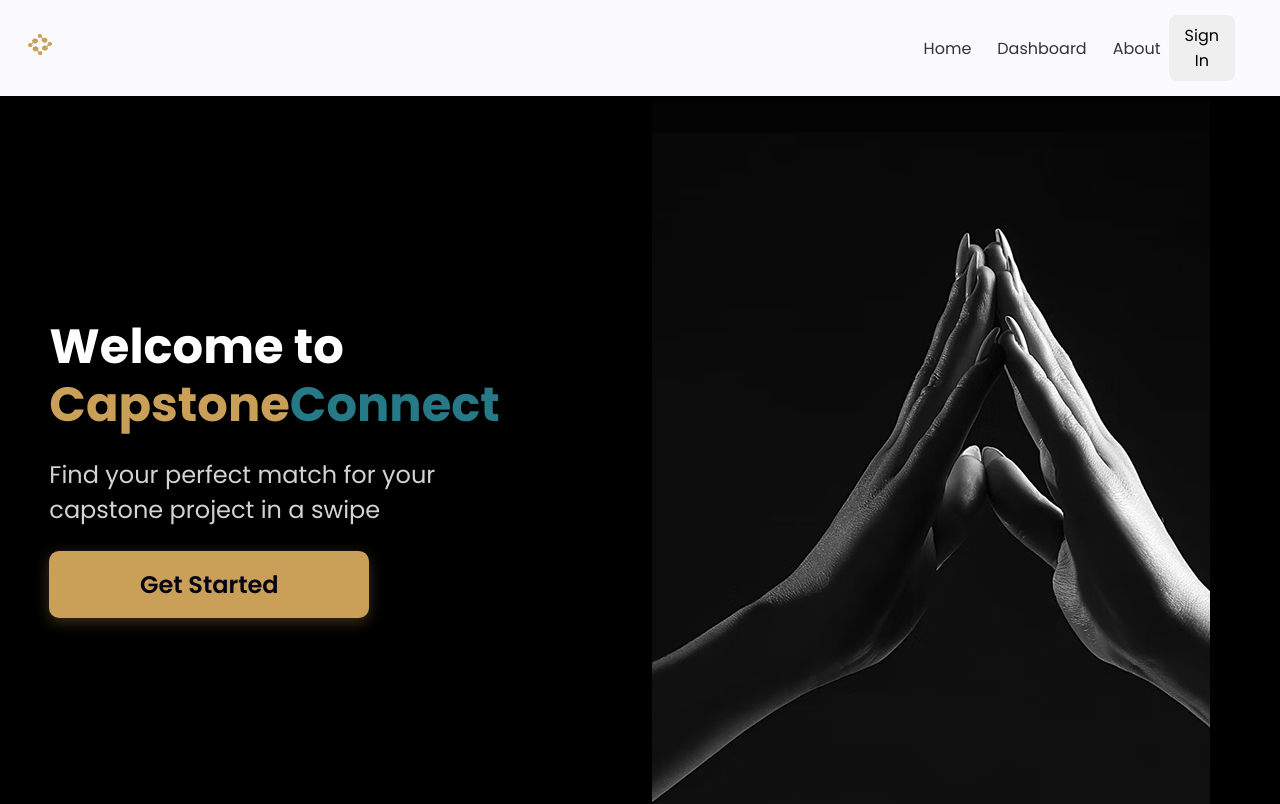
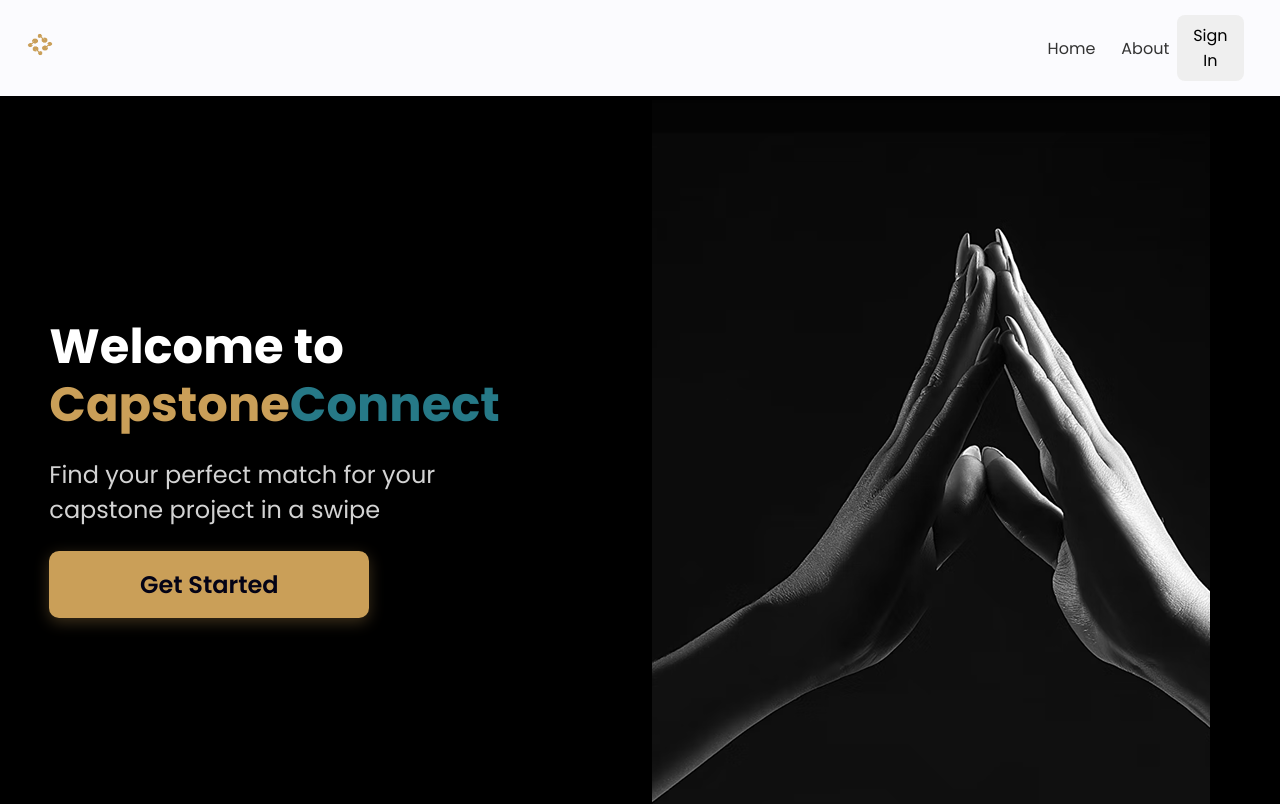
Before and after one commit to Choovyy/CapstoneConnect_Capstone1, a React (Vite) app in the folder Frontend_Capstone1/capstoneconnect/: page / in a window 1280 px wide. Shown: the top 804 px of the page. Built offline with nearby package versions, Linux system fonts and the light colour scheme.

Commit message:
Updated backend security config, properties, and frontend landing page

```diff
--- a/Frontend_Capstone1/capstoneconnect/src/css/LandingPage.css
+++ b/Frontend_Capstone1/capstoneconnect/src/css/LandingPage.css
@@ -156,7 +156,7 @@
   list-style: none;
   margin: 0;
   padding: 0;
-  padding-left: 69%;
+  padding-left: 79%;
   display: flex;
   gap: 10px;
 }
--- a/Frontend_Capstone1/capstoneconnect/src/pages/LandingPage.jsx
+++ b/Frontend_Capstone1/capstoneconnect/src/pages/LandingPage.jsx
@@ -77,7 +77,6 @@
         </div>
         <ul className="nav-pill-list">
           <li><a href="#home">Home</a></li>
-          <li><a href="#dashboard">Dashboard</a></li>
           <li><a href="#about">About</a></li>
         </ul>
         <div className="nav-buttons">
```
Also changed, not shown: 2 other files (tests, documents, lock files or other folders).
